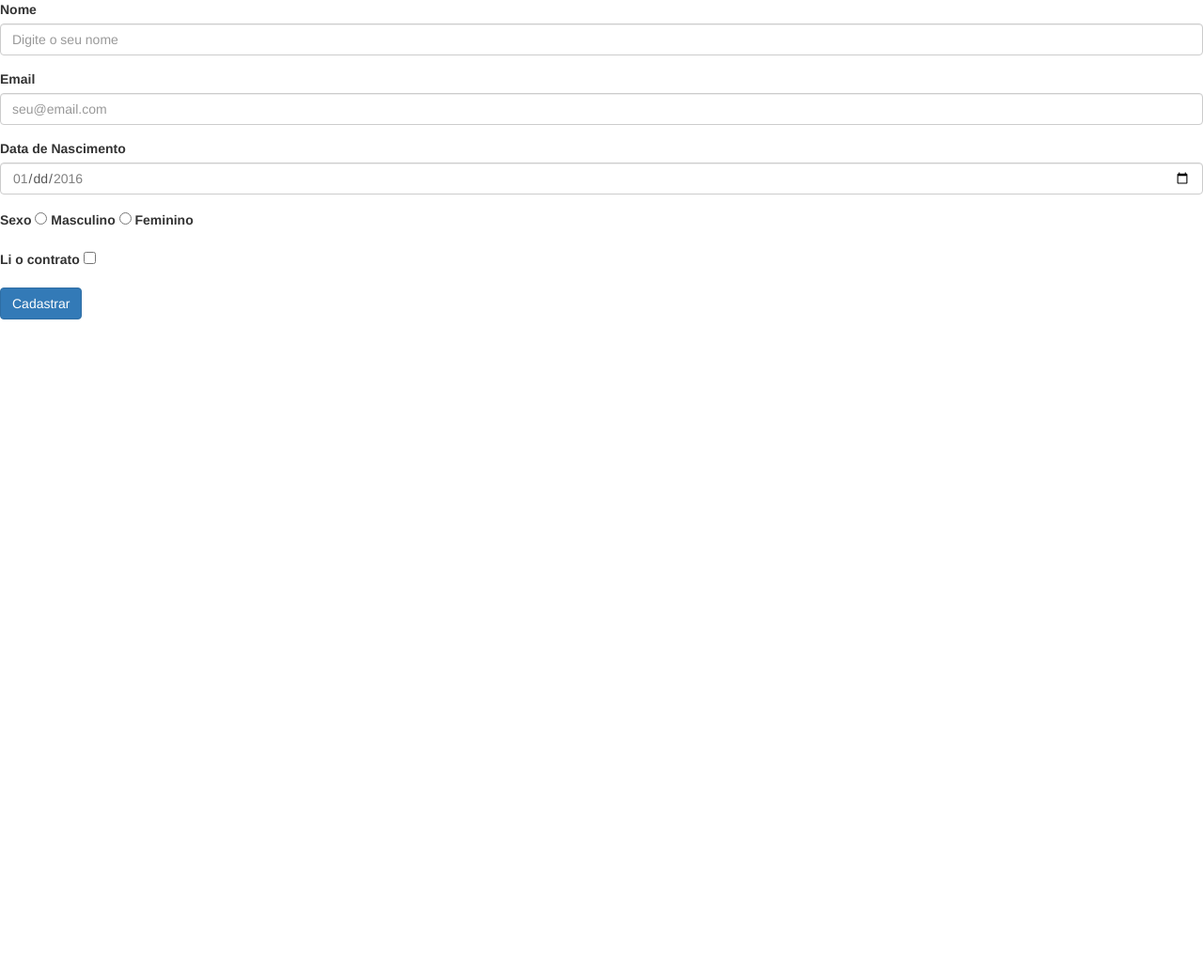
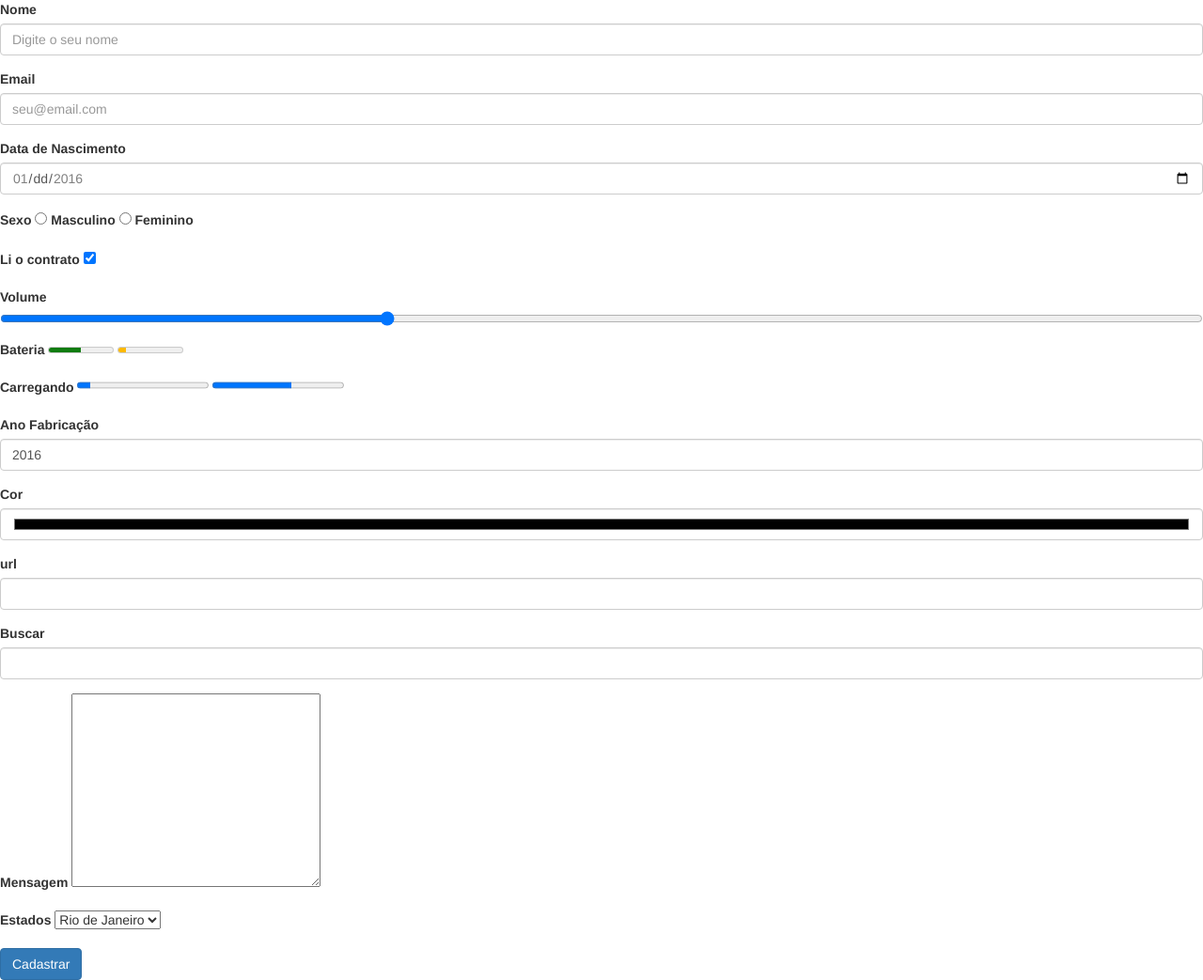
Before and after one commit to TheRhullian/UDE-WebDev, a plain HTML site: page formulario.html in a window 1280 px wide. Shown: the whole page at 94% size. Before the commit the page ends 800 px from the top, so only its background shows below. Drawn offline with Linux system fonts and the light colour scheme.

Commit message:
FORMULÁRIOS PARTE 2 - 08/01/2017

```diff
--- a/formulario.html
+++ b/formulario.html
@@ -35,10 +35,60 @@
 			</div>
 
 			<div class="form-group">
-				<label for="email">Li o contrato</label>
-				<input type="checkbox" name="li" id="li" required>
+				<label for="contrato">Li o contrato</label>
+				<input type="checkbox" name="li" id="li" required checked>
 			</div>
 
+			<div class="form-group">
+				<label for="volume">Volume</label>
+				<input type="range" name="volume" id="volume" min="0" max="100" value="32">
+			</div>
+
+			<div class="form-group">
+				<label for="meter">Bateria</label>
+				<meter name="meter" min="0" max="100" low="15" value="50">50</meter>
+				<meter name="meter" min="0" max="100" low="15" value="12">12</meter>
+			</div>
+
+			<div class="form-group">
+				<label for="meter">Carregando</label>
+				<progress min="0" max="100" value="10">10%</progress>
+				<progress min="0" max="100" value="60">60%</progress>
+			</div>
+
+			<div class="form-group">
+				<label for="ano">Ano Fabricação</label>
+				<input type="number" name="ano" id="ano" class="form-control" min="1920" max="2016" step="4" value="2016">
+			</div>
+
+			<div class="form-group">
+				<label for="cor">Cor</label>
+				<input type="color" name="cor" id="cor" class="form-control">
+			</div>
+
+			<div class="form-group">
+				<label for="url">url</label>
+				<input type="url" name="url" id="url" class="form-control">
+			</div>
+
+			<div class="form-group">
+				<label for="busca">Buscar</label>
+				<input type="search" name="busca" id="busca" class="form-control">
+			</div>
+
+			<div class="form-group">
+				<label for="mensagem">Mensagem</label>
+				<textarea name="mensagem" id="mensagem"	cols="30" rows="10"></textarea>
+			</div>
+
+			<div class="form-group">
+				<label for="estados">Estados</label>
+				<select name="estados" id="estados">
+					<option value="SP">São Paulo</option>
+					<option value="RJ" selected>Rio de Janeiro</option>
+					<option value="ES">Espírito Santo</option>
+				</select>
+			</div>
 
 			<div>
 				<button type="submit" class="btn btn-primary">Cadastrar</button>
```
Also changed, not shown: HTML.txt.
